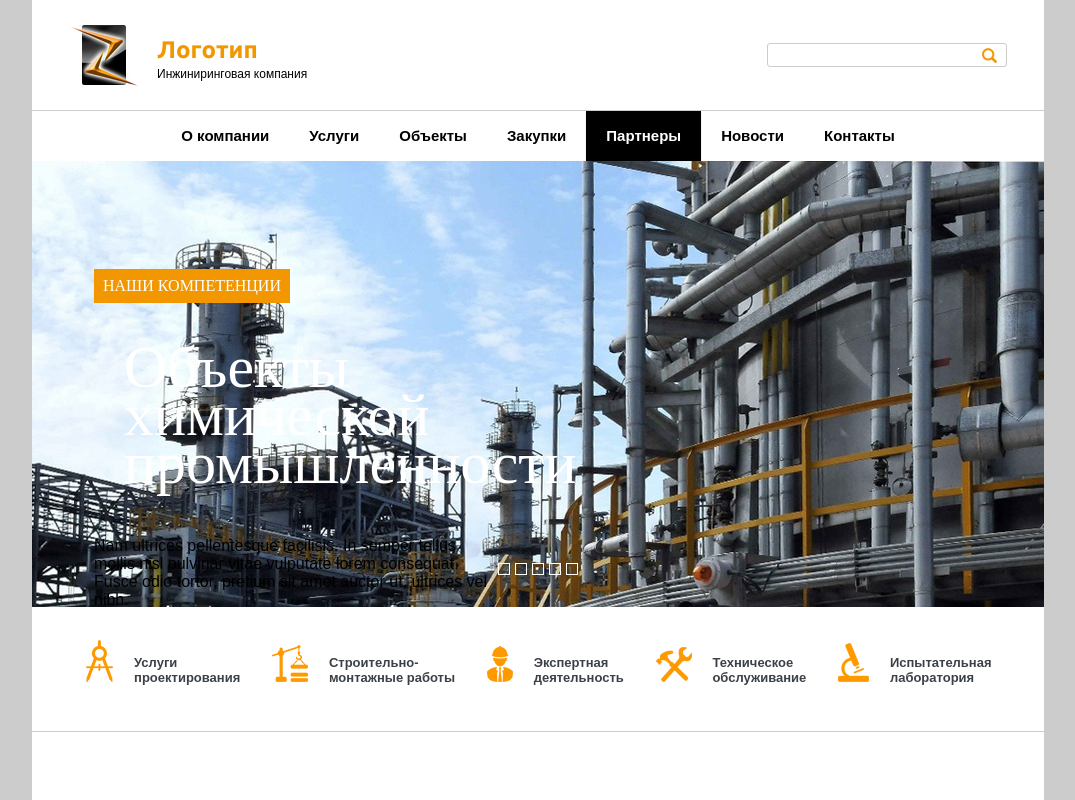
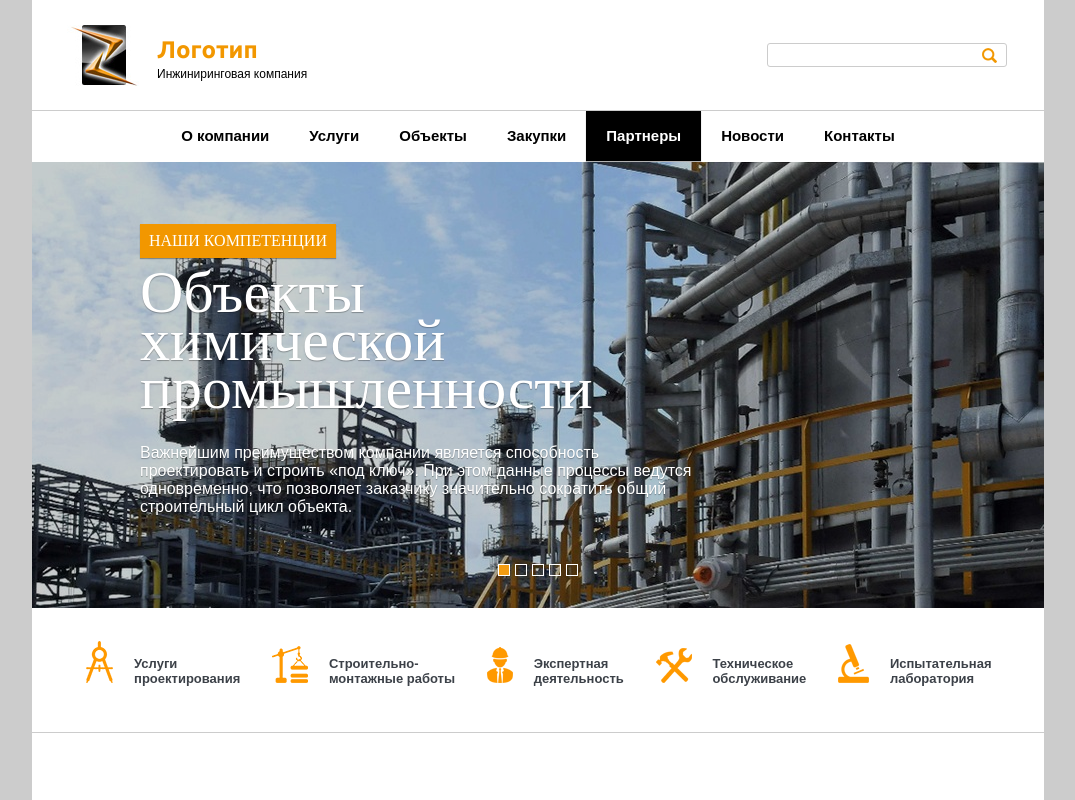
Before and after one commit to IgorAblyak/DB, a plain HTML site: page index.html in a window 1280 px wide. Both pictures are taken after a click on the item 606 px from the left and 569 px from the top of the page. Shown: the whole page, without its empty margins (102-1177 px from the left). Drawn offline with Linux system fonts and the light colour scheme; grey boxes are pictures that could not be loaded.

Commit message:
Add slider

```diff
--- a/css/style.css
+++ b/css/style.css
@@ -15,12 +15,13 @@ body {
   background-color: #fff;
 }
 
-h1{
+h1 {
+  margin-left:30px;
+  padding-bottom:10px;
   font: 60px/48px Roboto bold;
   color:#fff;
   text-align:left;
-  margin-left:30px;
-  padding-bottom:10px;
+
 }
 
 .header-top {
@@ -139,6 +140,7 @@ input[type="search"] {
 .slider-cut {
   width:100%;
   height:446px;
+  margin-top: 1px;
   position:relative;
   overflow:hidden;
 }
@@ -160,16 +162,6 @@ input[type="search"] {
   overflow:hidden;
 }
 
-.image{
-  background-color: #69c;
-  width:100%;
-  height:100%;
-}
-
-.image img{
-  width:100%;
-  height:100%;
-}
 
 /* Contents */
 
@@ -181,35 +173,49 @@ input[type="search"] {
 }
 
 .content-txt{
-  width:400px;
+  width: 600px;
   position:relative;
-  top:108px;
-  left:62px;
+  top:62px;
+  left:108px;
+  color: #fff;
+  z-index: 10;
 }
+
+.content-txt h1, .content-txt p {
+  margin: 0;
+  text-shadow: 0px 1px 1px rgba(0,0,0,0.3);
+}
+
+.content-txt p { margin-top: 22px; }
 
 .slider-mark {
   display: inline-block;
+  margin-bottom: 10px;
   padding: 8px 9px;
   font: 16px Roboto bold;
   text-transform: uppercase;
   letter-spacing: 20;
   color: #fff;
   background-color: #f29700;
+  box-shadow: 0px 1px 1px rgba(0,0,0,0.3);
 }
 
-/*.content-txt h2{
-  font-family:arial;
-  font-weight:normal;
-  font-size:14px;
-  font-style:italic;
-  color:#fff;
-  text-align:left;
-  margin-left:30px;
-}*/
+.image {
+  width:100%;
+  height:100%;
+  background-color: #69c;
+}
+
+.image img {
+  width:100%;
+  height:100%;
+  filter: brightness(80%);
+}
+
 
 /* Switch */
+
 .switch{
-/*  width:120px;*/
   height:10px;
   position:absolute;
   bottom:50px;
@@ -231,6 +237,8 @@ input[type="search"] {
   margin-right:5px;
   cursor:pointer;
 }
+
+.switch ul li:hover { background-color: rgba(102, 102, 102, 0.7); }
 
 .switch ul li.active {
   background-color:#f39c12;
--- a/index.html
+++ b/index.html
@@ -41,8 +41,8 @@
             <div class="slider-item-content">
               <div class="content-txt">
                 <div class="slider-mark">Наши компетенции</div>
-                <h1>Объекты химической промышленности</h1>
-                <p>Nam ultrices pellentesque facilisis. In semper tellus mollis nisl pulvinar vitae vulputate lorem consequat. Fusce odio tortor, pretium sit amet auctor ut, ultrices vel nibh.</p>
+                <h1>Объекты<br>химической промышленности</h1>
+                <p>Важнейшим преимуществом компании является способность<br>проектировать и&nbsp;строить &laquo;под ключ&raquo;. При этом данные процессы ведутся одновременно, что позволяет заказчику значительно сократить общий строительный цикл объекта.</p>
               </div>
             </div>
             <div class="image">
@@ -52,45 +52,49 @@
           <div class="slider-item">
             <div class="slider-item-content">
               <div class="content-txt">
-                <h1>Lorem ipsum dolor</h1>
-                <p>Nam ultrices pellentesque facilisis. In semper tellus mollis nisl pulvinar vitae vulputate lorem consequat. Fusce odio tortor, pretium sit amet auctor ut, ultrices vel nibh.</p>
+                <div class="slider-mark">Наши компетенции</div>
+                <h1>Объекты<br>химической промышленности</h1>
+                <p>Важнейшим преимуществом компании является способность<br>проектировать и&nbsp;строить &laquo;под ключ&raquo;. При этом данные процессы ведутся одновременно, что позволяет заказчику значительно сократить общий строительный цикл объекта.</p>
               </div>
             </div>
             <div class="image">
-              <img src="http://img11.hostingpics.net/pics/412998972.jpg">
+              <!-- Add Image -->
             </div>
           </div>
           <div class="slider-item">
             <div class="slider-item-content">
               <div class="content-txt">
-                <h1>Lorem ipsum dolor</h1>
-                <h2>Nam ultrices pellentesque facilisis. In semper tellus mollis nisl pulvinar vitae vulputate lorem consequat. Fusce odio tortor, pretium sit amet auctor ut, ultrices vel nibh.</h2>
+                <div class="slider-mark">Наши компетенции</div>
+                <h1>Объекты<br>химической промышленности</h1>
+                <p>Важнейшим преимуществом компании является способность<br>проектировать и&nbsp;строить &laquo;под ключ&raquo;. При этом данные процессы ведутся одновременно, что позволяет заказчику значительно сократить общий строительный цикл объекта.</p>
               </div>
             </div>
             <div class="image">
-              <img src="http://img11.hostingpics.net/pics/990696943.jpg">
+              <!-- Add Image -->
             </div>
           </div>
           <div class="slider-item">
             <div class="slider-item-content">
               <div class="content-txt">
-                <h1>Lorem ipsum dolor</h1>
-                <h2>Nam ultrices pellentesque facilisis. In semper tellus mollis nisl pulvinar vitae vulputate lorem consequat. Fusce odio tortor, pretium sit amet auctor ut, ultrices vel nibh.</h2>
+                <div class="slider-mark">Наши компетенции</div>
+                <h1>Объекты<br>химической промышленности</h1>
+                <p>Важнейшим преимуществом компании является способность<br>проектировать и&nbsp;строить &laquo;под ключ&raquo;. При этом данные процессы ведутся одновременно, что позволяет заказчику значительно сократить общий строительный цикл объекта.</p>
               </div>
             </div>
             <div class="image">
-              <img src="http://img11.hostingpics.net/pics/601549194.jpg">
+              <!-- Add Image -->
             </div>
           </div>
           <div class="slider-item">
             <div class="slider-item-content">
               <div class="content-txt">
-                <h1>5-й слайд</h1>
-                <h2>Nam ultrices pellentesque facilisis. In semper tellus mollis nisl pulvinar vitae vulputate lorem consequat. Fusce odio tortor, pretium sit amet auctor ut, ultrices vel nibh.</h2>
+                <div class="slider-mark">Наши компетенции</div>
+                <h1>Объекты<br>химической промышленности</h1>
+                <p>Важнейшим преимуществом компании является способность<br>проектировать и&nbsp;строить &laquo;под ключ&raquo;. При этом данные процессы ведутся одновременно, что позволяет заказчику значительно сократить общий строительный цикл объекта.</p>
               </div>
             </div>
             <div class="image">
-              <!-- <img src="http://img11.hostingpics.net/pics/767361311.jpg"> -->
+              <!-- Add Image -->
             </div>
           </div>
         </div>
--- /dev/null
+++ b/js/slider.js
@@ -0,0 +1,72 @@
+// просто запрашиваем DOM... будто просим разрешение у босса!
+var links = document.querySelectorAll(".switch-item");
+var wrapper = document.querySelector(".slider-content");
+
+// activeLink обеспечивает метку для активного элемента
+var activeLink = 0;
+
+// устанавливаем отслеживание событий
+for (var i = 0; i < links.length; i++) {
+    var link = links[i];
+    link.addEventListener('click', setClickedItem, false);
+
+    // определяем элемент для activeLink
+    link.itemID = i;
+}
+
+// устанавливаем первый элемент в качестве активного
+links[activeLink].classList.add("active");
+
+function setClickedItem(e) {
+    removeActiveLinks();
+    resetTimer();
+
+    var clickedLink = e.target;
+    activeLink = clickedLink.itemID;
+
+    changePosition(clickedLink);
+}
+
+function removeActiveLinks() {
+    for (var i = 0; i < links.length; i++) {
+        links[i].classList.remove("active");
+    }
+}
+
+// Обработчик изменяет позицию слайдера, после того, как мы убедились,
+// что в качестве активной обозначена нужная нам ссылка.
+function changePosition(link) {
+    link.classList.add("active");
+
+    var position = link.getAttribute("data-pos");
+    wrapper.style.left = position;
+}
+
+//
+// Код для автоматической смены слайдов
+//
+var timeoutID;
+
+function startTimer() {
+    // ожидание в течение 2 секунд перед вызовом goInactive
+    timeoutID = window.setInterval(nextItem, 7500);
+}
+startTimer();
+
+function resetTimer() {
+    window.clearInterval(timeoutID);
+    startTimer();
+}
+
+function nextItem() {
+    removeActiveLinks();
+
+    if (activeLink < links.length - 1) {
+        activeLink++;
+    } else {
+        activeLink = 0;
+    }
+
+    var newLink = links[activeLink];
+    changePosition(newLink);
+}
```
